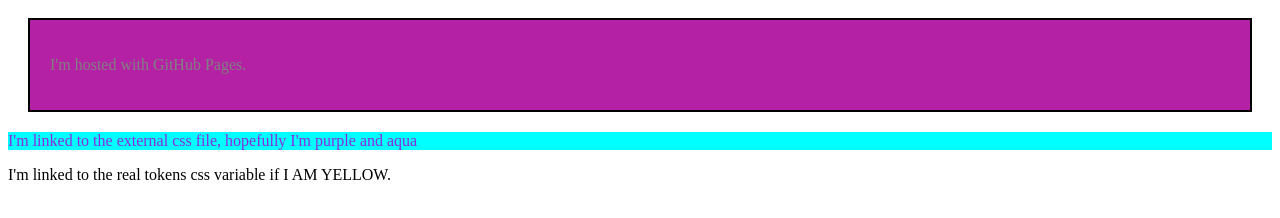
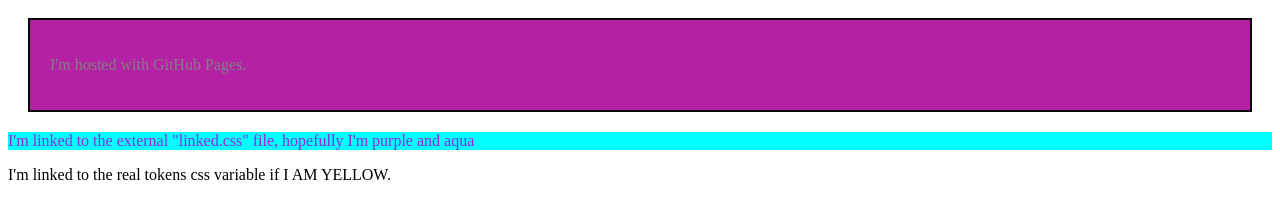
Before and after one commit to HamStanford/github.io, a website: page index.html in a window 1280 px wide. Shown: the part 48-266 px from the top of the page. Drawn offline with Linux system fonts and the light colour scheme.

Commit message:
Updated copy

```diff
--- a/index.html
+++ b/index.html
@@ -36,7 +36,7 @@
         <p>I'm hosted with GitHub Pages.</p>
     </div>
     <div class="external_test_class">
-      <p>I'm linked to the external css file, hopefully I'm purple and aqua</p>
+      <p>I'm linked to the external "linked.css" file, hopefully I'm purple and aqua</p>
   </div>
   <div class="tokens_file_css_variable">
     <p>I'm linked to the real tokens css variable if I AM YELLOW.</p>
```
